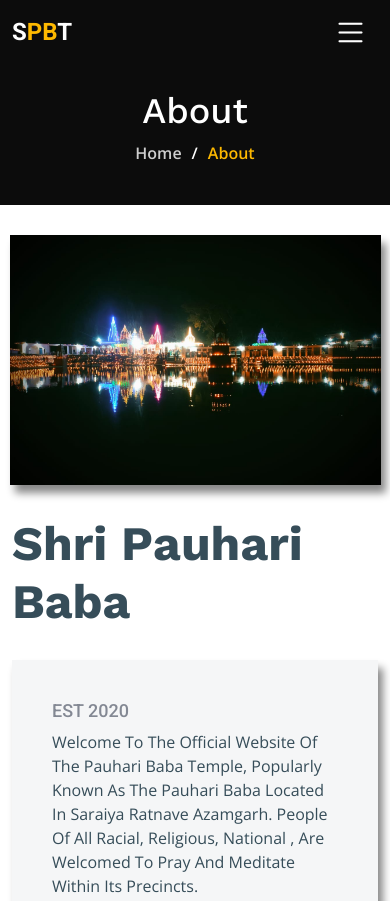
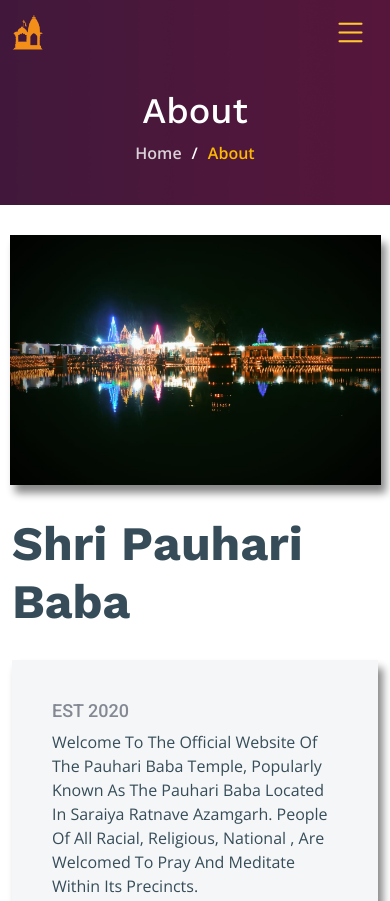
Before and after one commit to Pauharibabatemple/pb, a plain HTML site: page about.html in a window 390 px wide. Shown: the top 901 px of the page. Drawn offline with nearby package versions, Linux system fonts and the light colour scheme.

Commit message:
Update about.html

```diff
--- a/about.html
+++ b/about.html
@@ -5,11 +5,11 @@
   <meta charset="utf-8">
   <meta content="width=device-width, initial-scale=1.0" name="viewport">
 
-  <title>About | Shri Pauhari Baba Temple </title>
+  <title>About| Shri Pauhari Baba Temple </title>
   <meta content="" name="description">
   <meta content="" name="keywords">
   <link rel="shortcut icon" href="img/hero-carousel/fav-removebg-preview.png" type="image/x-icon">
-  <meta name="theme-color" content="rgba(30, 30, 30)">
+  <meta name="theme-color" content="#40193C">
 
  <style>
 
@@ -46,12 +46,11 @@
       <a href="index.html" class="logo d-flex align-items-center">
         <!-- Uncomment the line below if you also wish to use an image logo -->
         <!-- <img src="assets/img/logo.png" alt=""> -->
-      <h1 id="hide1">Shri <span>Pauhari Baba</span> Temple <span></span></h1>
-        <h1 id="hide">S<span>PB</span>T <span></span></h1>
-<!--         <img src="img/hero-carousel/fav-removebg-preview.png" alt="" > -->
+
+        <img src="img/hero-carousel/fav-removebg-preview.png" alt="" >
       </a>
 
-      <i class="mobile-nav-toggle mobile-nav-show bi bi-list" style="color:#ffffff; font-size:35px"></i>
+      <i class="mobile-nav-toggle mobile-nav-show bi bi-list" style="color:#ffc732; font-size:35px"></i>
       <i class="mobile-nav-toggle mobile-nav-hide d-none bi bi-x"style="color:#white; font-size:35px"></i>
       <nav id="navbar" class="navbar">
         <ul>
@@ -94,7 +93,7 @@
   <main id="main">
 
     <!-- ======= Breadcrumbs ======= -->
-    <div class="breadcrumbs d-flex align-items-center" style=" background-color:rgb(30, 30, 30);">
+    <div class="breadcrumbs d-flex align-items-center" style="background-color:#40193C; background-image: url('img/hero-carousel/footer-bg.png');">
 
       <div class="container position-relative d-flex flex-column align-items-center" data-aos="fade">
 
```
